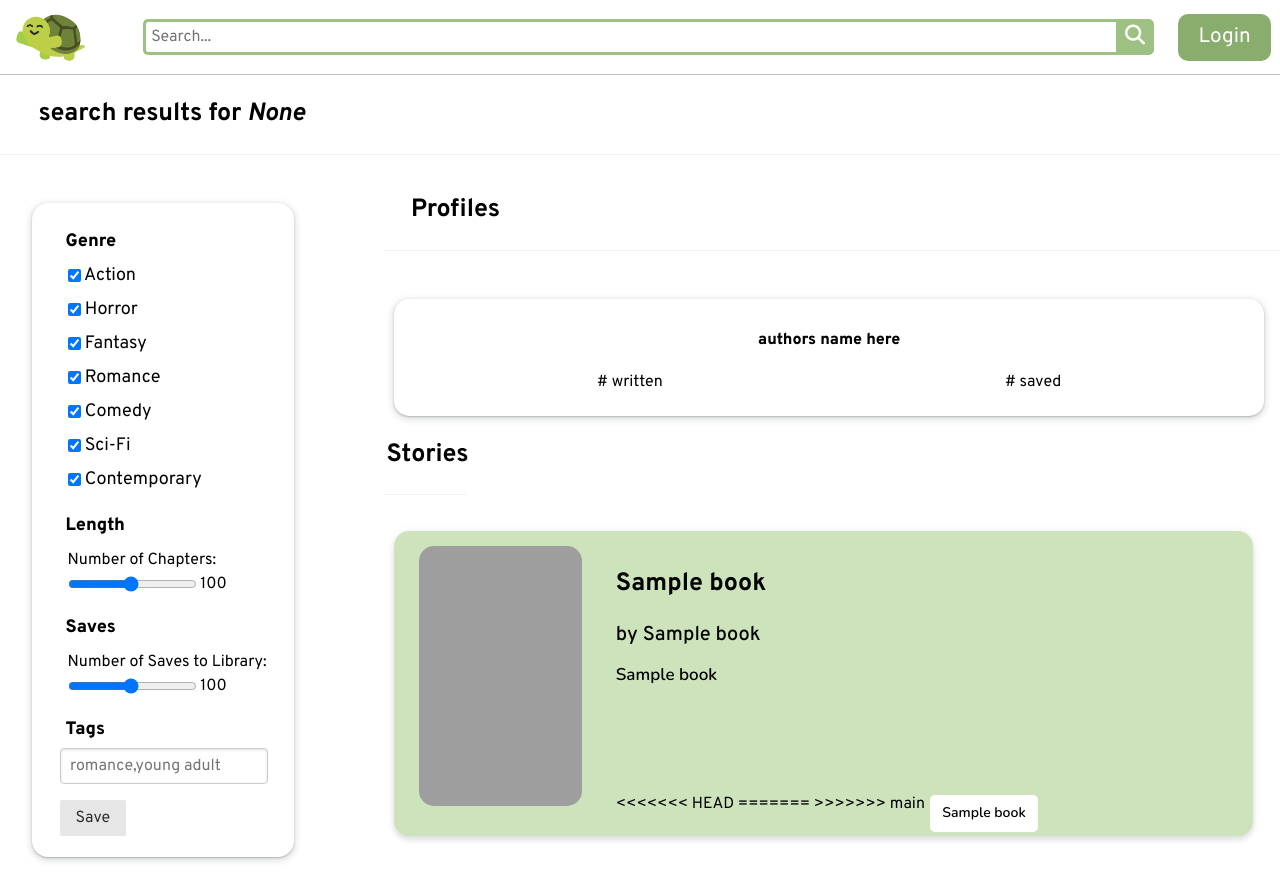
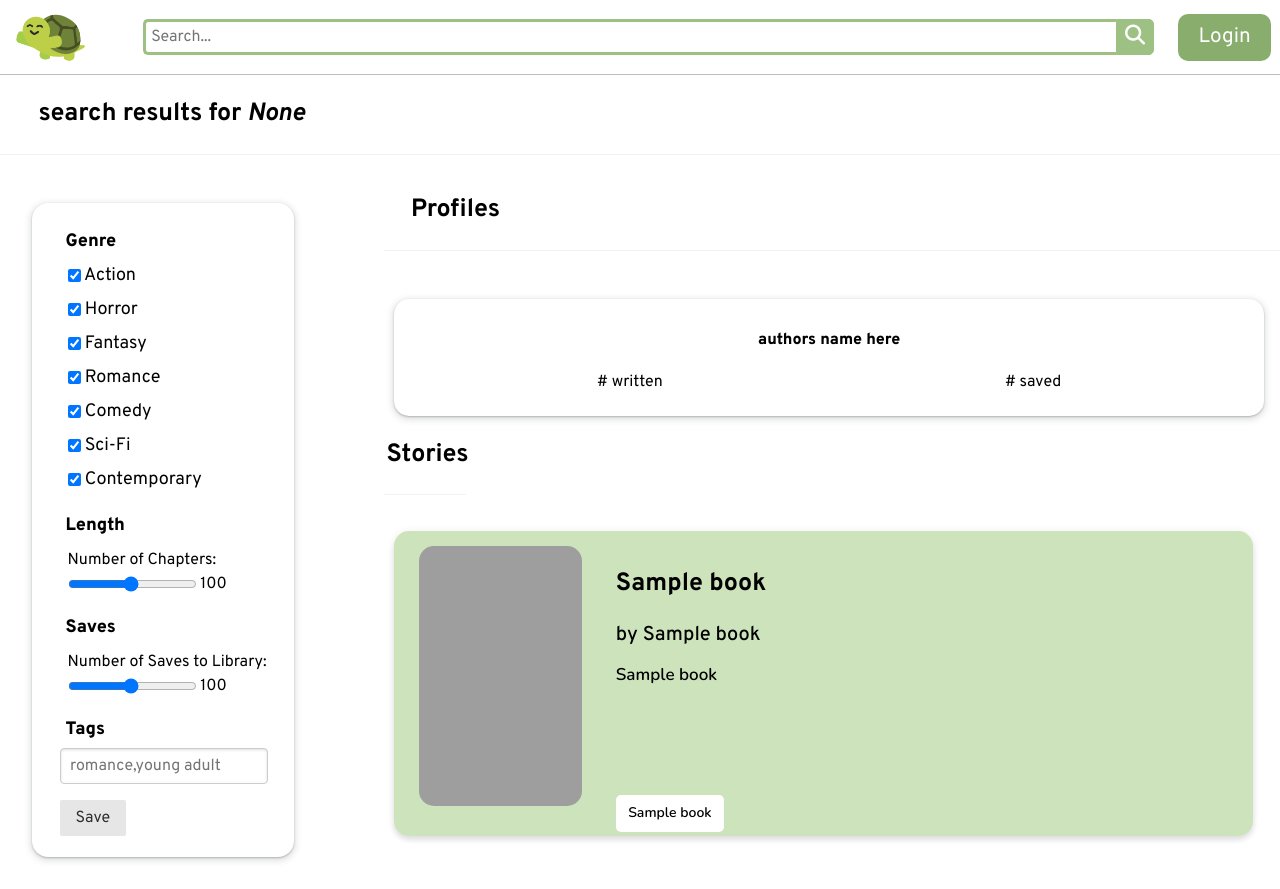
Before and after one commit to lulubugqu/read-write-app, a Flask app: page /search in a window 1280 px wide. Run offline with Flask 3, Linux system fonts and the light colour scheme; a database or web service that is not in the repository returns one stand-in record (values such as "Sample title"); some libraries are stand-ins or nearby versions; grey boxes are pictures that could not be loaded.

Commit message:
small fix

```diff
--- a/templates/search.html
+++ b/templates/search.html
@@ -156,11 +156,7 @@
 
 
                                 <div class="book-tag-container">
-<<<<<<< HEAD
-                                    {% set tag_list = books[7][1:-1].split(",") %}
-=======
                                     {% set tag_list = books[7].split(", ") %}
->>>>>>> main
                                         {% for tag in tag_list%}
                                             <div class="book-tag"><p>{{ tag }}</p></div>
                                     {% endfor %}
```
